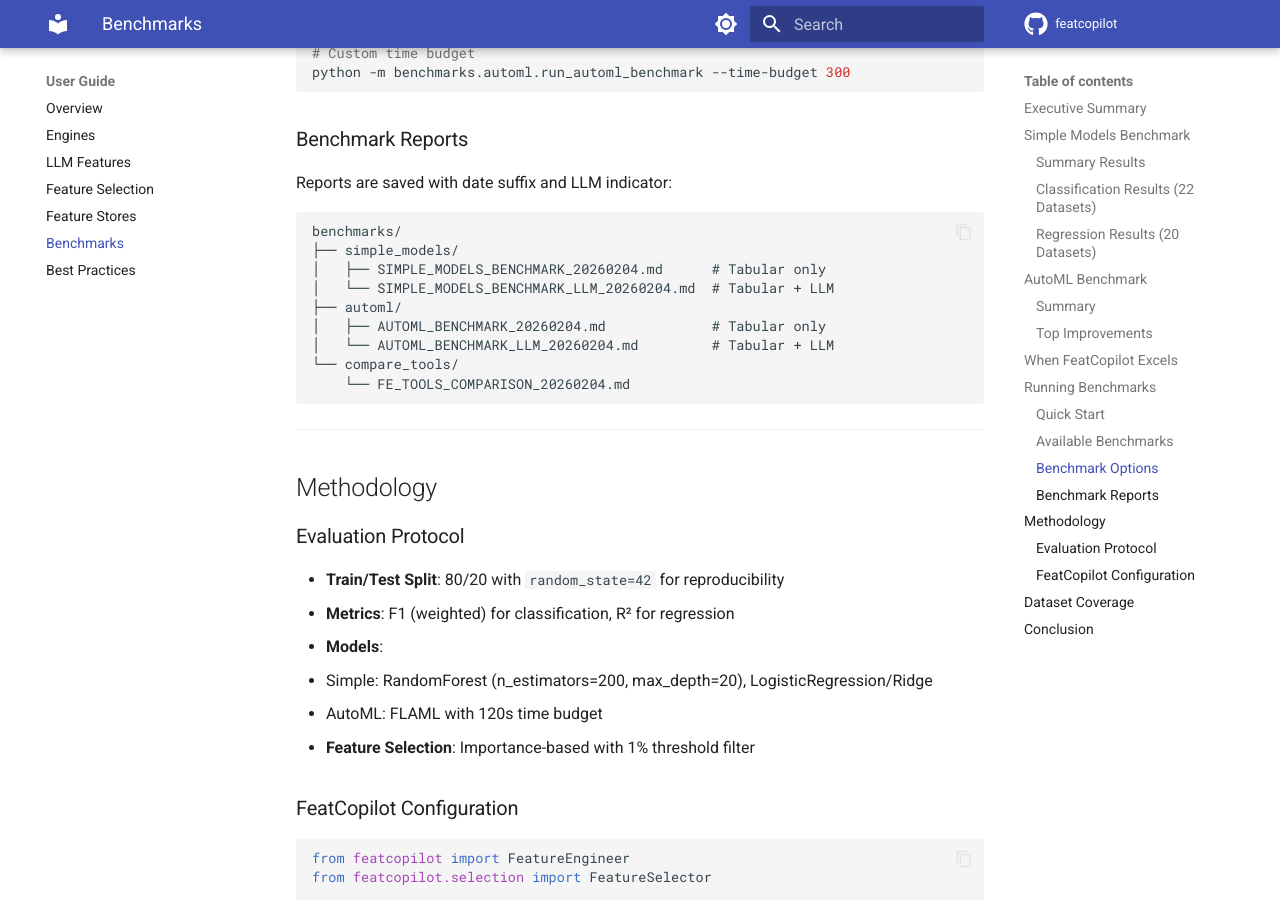
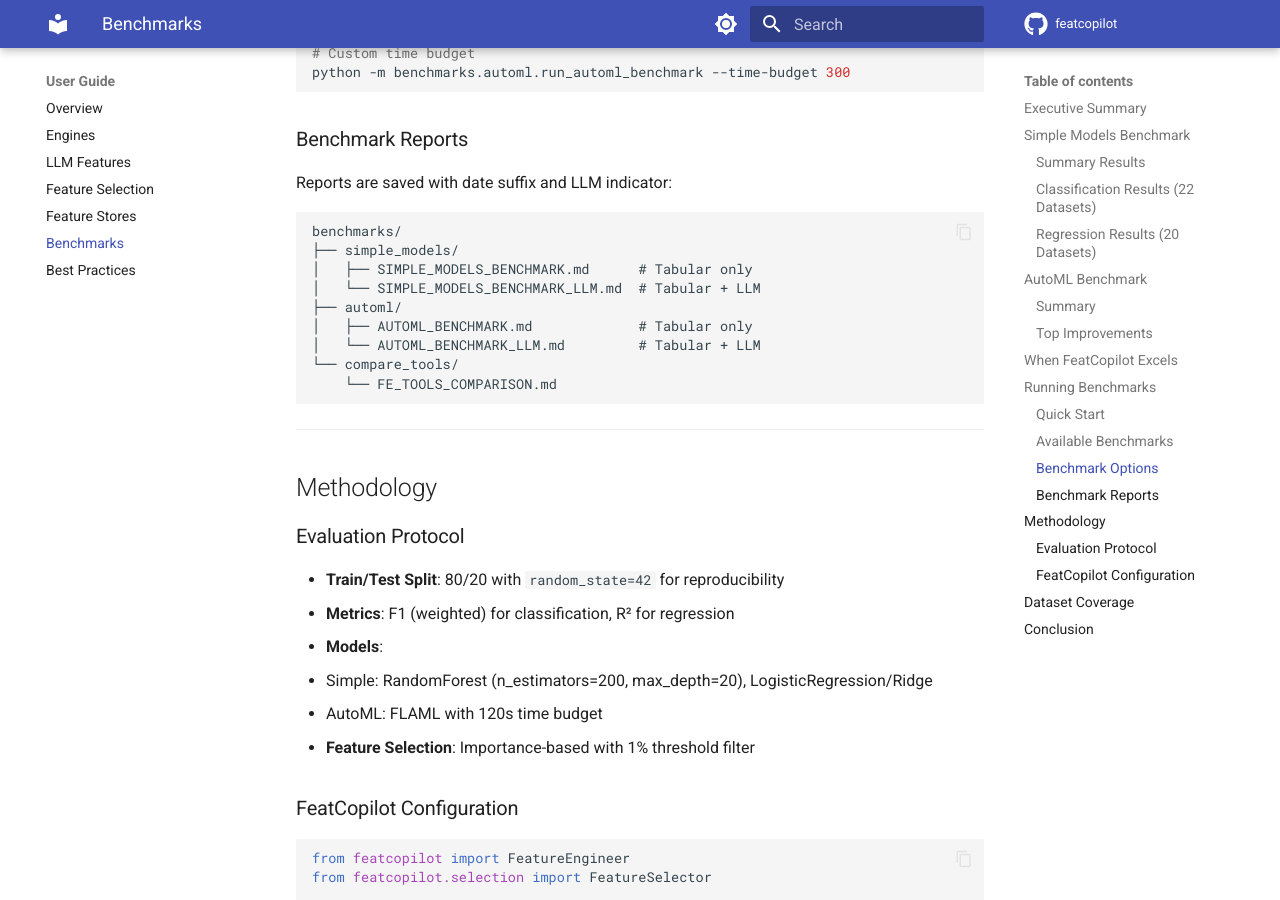
Before and after one commit to thinkall/featcopilot, an MkDocs documentation site: the page built from docs/user-guide/benchmarks.md, in a window 1280 px wide and 900 px high, scrolled down 5742 px. Built offline with MkDocs 1.6.1 and Material for MkDocs 9.7.7, drawn with Linux system fonts in a browser that asks for light colours; comment, search, counter and statistics services are not loaded.

Commit message:
refactor(benchmarks): remove dates from report filenames
- Rename SIMPLE_MODELS_BENCHMARK_YYYYMMDD.md to SIMPLE_MODELS_BENCHMARK.md
- Rename AUTOML_BENCHMARK_YYYYMMDD.md to AUTOML_BENCHMARK.md
- Rename FE_TOOLS_COMPARISON_YYYYMMDD.md to FE_TOOLS_COMPARISON.md
- Update documentation to reflect new naming convention

````diff
--- a/docs/user-guide/benchmarks.md
+++ b/docs/user-guide/benchmarks.md
@@ -203,13 +203,13 @@
 ```
 benchmarks/
 ├── simple_models/
-│   ├── SIMPLE_MODELS_BENCHMARK_20260204.md      # Tabular only
-│   └── SIMPLE_MODELS_BENCHMARK_LLM_20260204.md  # Tabular + LLM
+│   ├── SIMPLE_MODELS_BENCHMARK.md      # Tabular only
+│   └── SIMPLE_MODELS_BENCHMARK_LLM.md  # Tabular + LLM
 ├── automl/
-│   ├── AUTOML_BENCHMARK_20260204.md             # Tabular only
-│   └── AUTOML_BENCHMARK_LLM_20260204.md         # Tabular + LLM
+│   ├── AUTOML_BENCHMARK.md             # Tabular only
+│   └── AUTOML_BENCHMARK_LLM.md         # Tabular + LLM
 └── compare_tools/
-    └── FE_TOOLS_COMPARISON_20260204.md
+    └── FE_TOOLS_COMPARISON.md
 ```
 
 ---
````
Also changed, not shown: benchmarks/README.md (+4 -4 lines), benchmarks/automl/AUTOML_BENCHMARK.md (renamed from benchmarks/automl/AUTOML_BENCHMARK_20260204.md), benchmarks/simple_models/SIMPLE_MODELS_BENCHMARK.md (renamed from benchmarks/simple_models/SIMPLE_MODELS_BENCHMARK_20260204.md), benchmarks/simple_models/SIMPLE_MODELS_BENCHMARK_LLM.md (renamed from benchmarks/simple_models/SIMPLE_MODELS_BENCHMARK_LLM_20260204.md), 3 other files.
